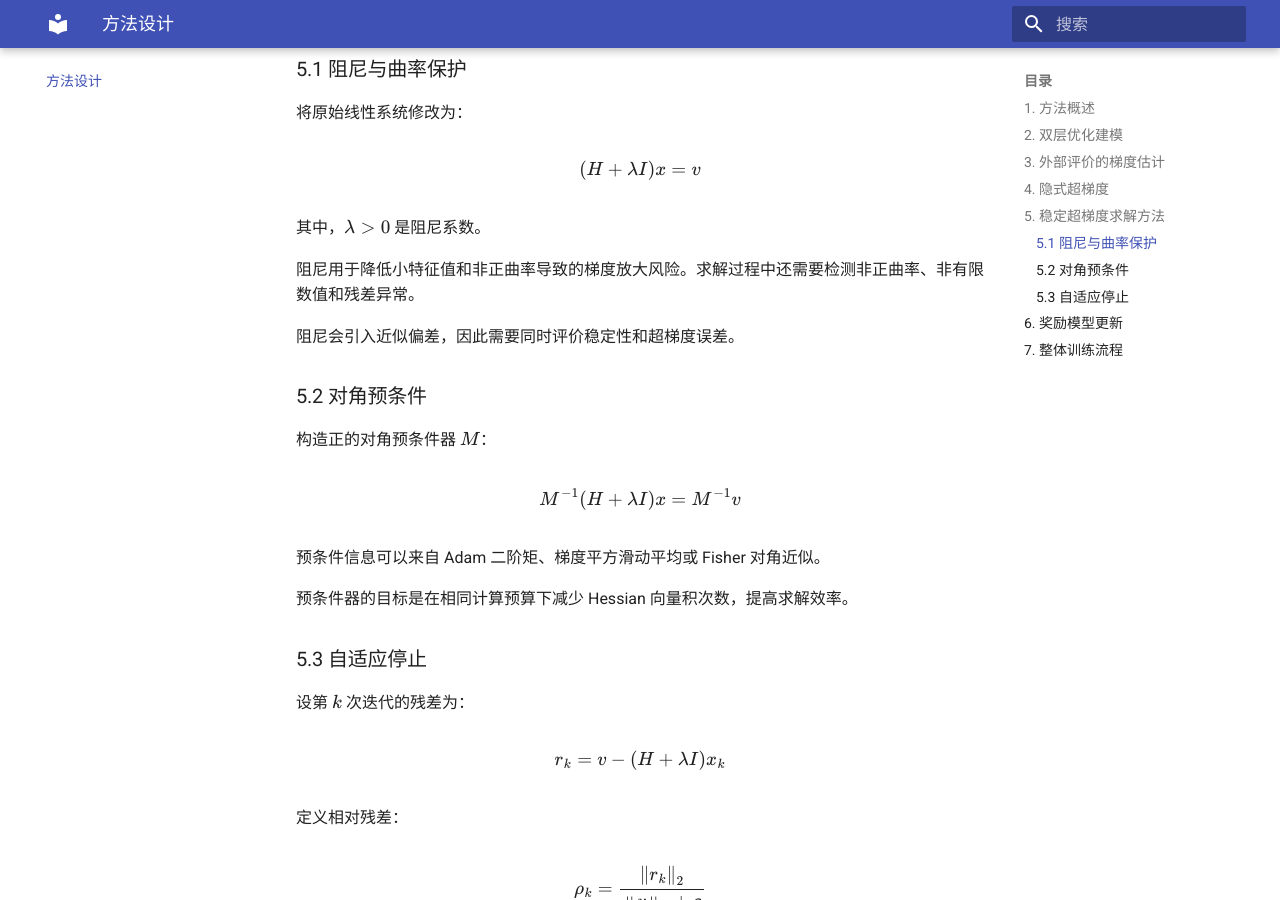
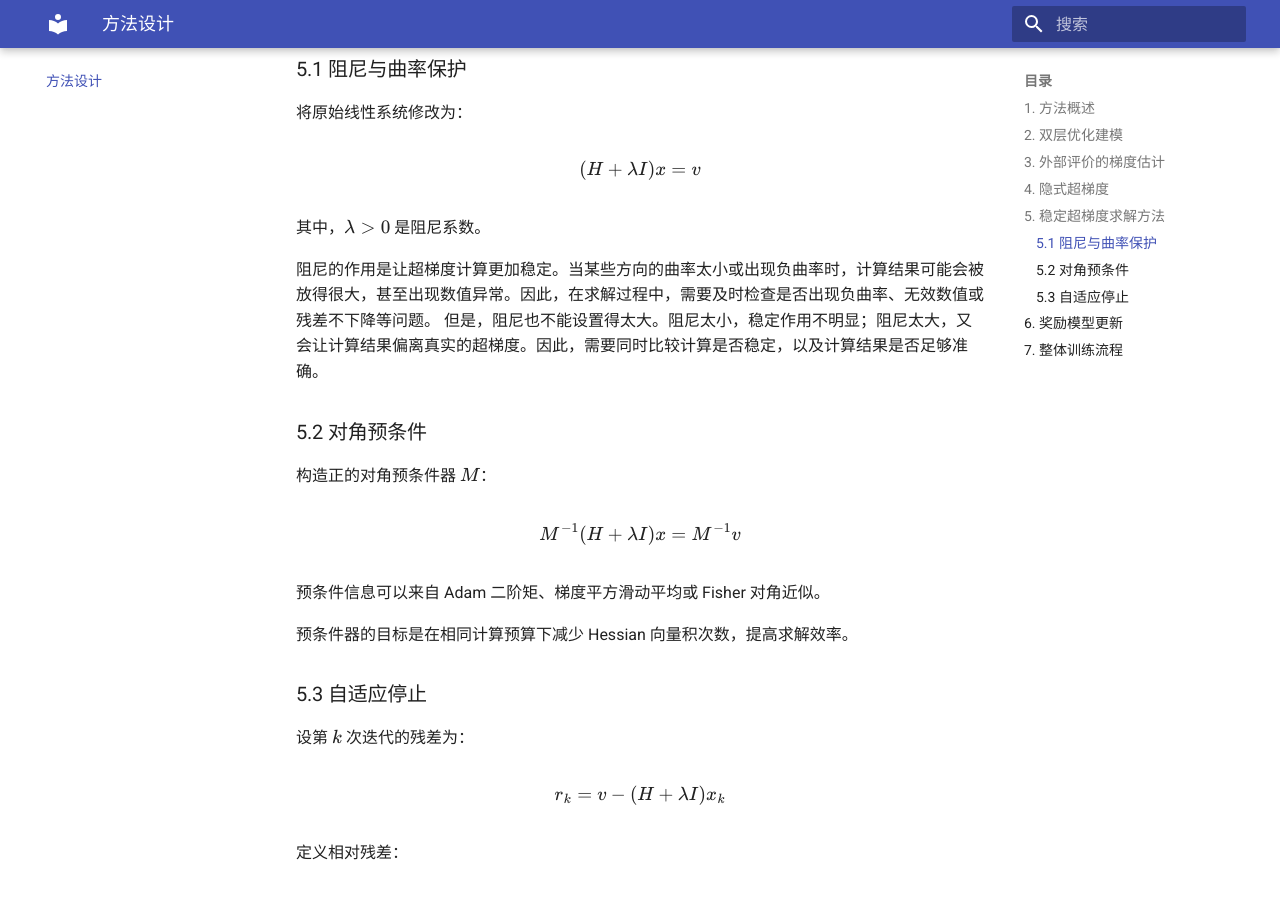
Before and after one commit to privacynot/PARL, an MkDocs documentation site: the page built from docs/methodology.md, in a window 1280 px wide and 900 px high, scrolled down 2474 px. Built offline with MkDocs 1.6.1 and Material for MkDocs 9.7.7, drawn with Linux system fonts in a browser that asks for light colours.

Commit message:
Update methodology.md

```diff
--- a/docs/methodology.md
+++ b/docs/methodology.md
@@ -111,9 +111,8 @@ $$
 
 其中，$\lambda>0$ 是阻尼系数。
 
-阻尼用于降低小特征值和非正曲率导致的梯度放大风险。求解过程中还需要检测非正曲率、非有限数值和残差异常。
-
-阻尼会引入近似偏差，因此需要同时评价稳定性和超梯度误差。
+阻尼的作用是让超梯度计算更加稳定。当某些方向的曲率太小或出现负曲率时，计算结果可能会被放得很大，甚至出现数值异常。因此，在求解过程中，需要及时检查是否出现负曲率、无效数值或残差不下降等问题。
+但是，阻尼也不能设置得太大。阻尼太小，稳定作用不明显；阻尼太大，又会让计算结果偏离真实的超梯度。因此，需要同时比较计算是否稳定，以及计算结果是否足够准确。
 
 ### 5.2 对角预条件
 
```
